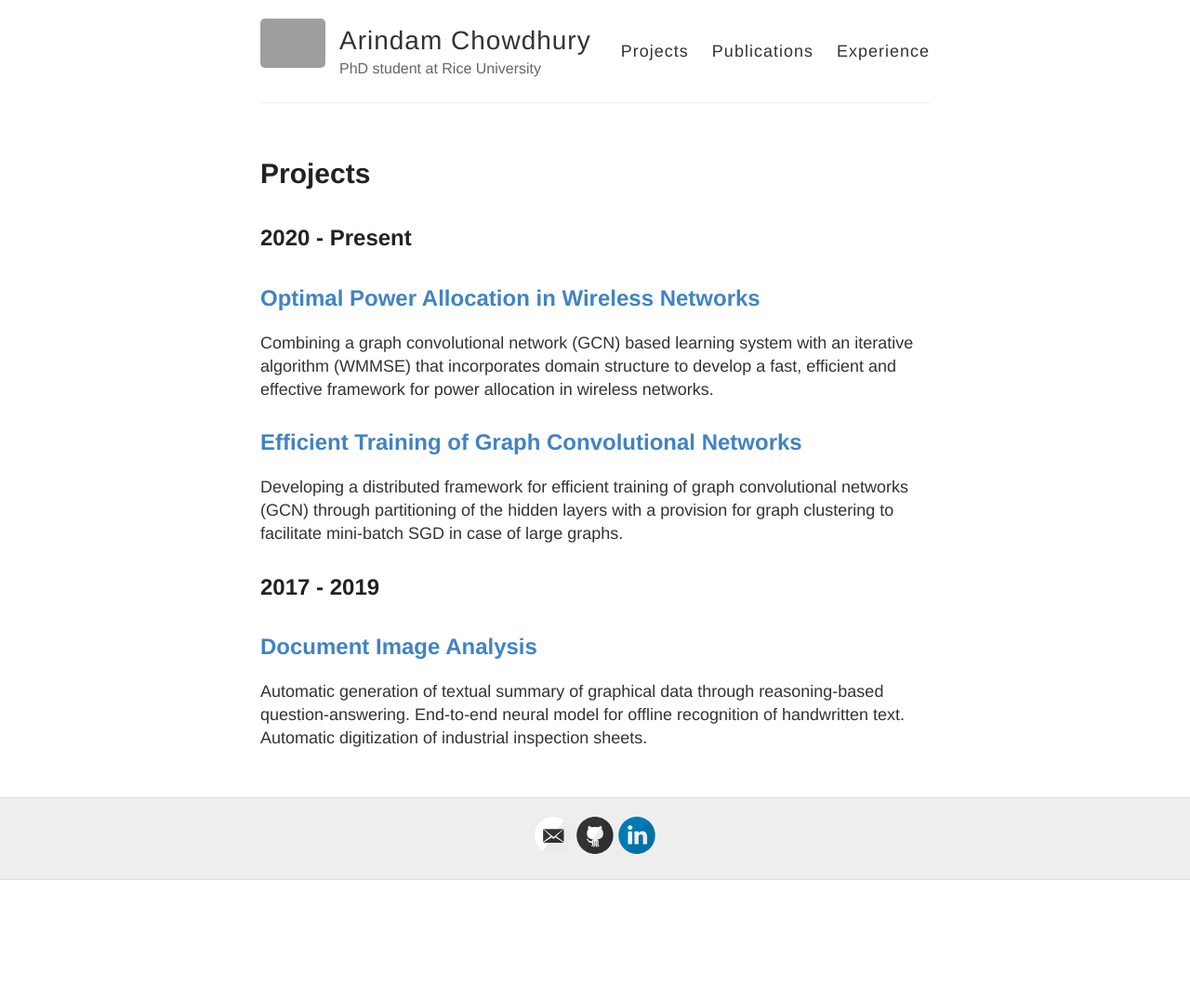
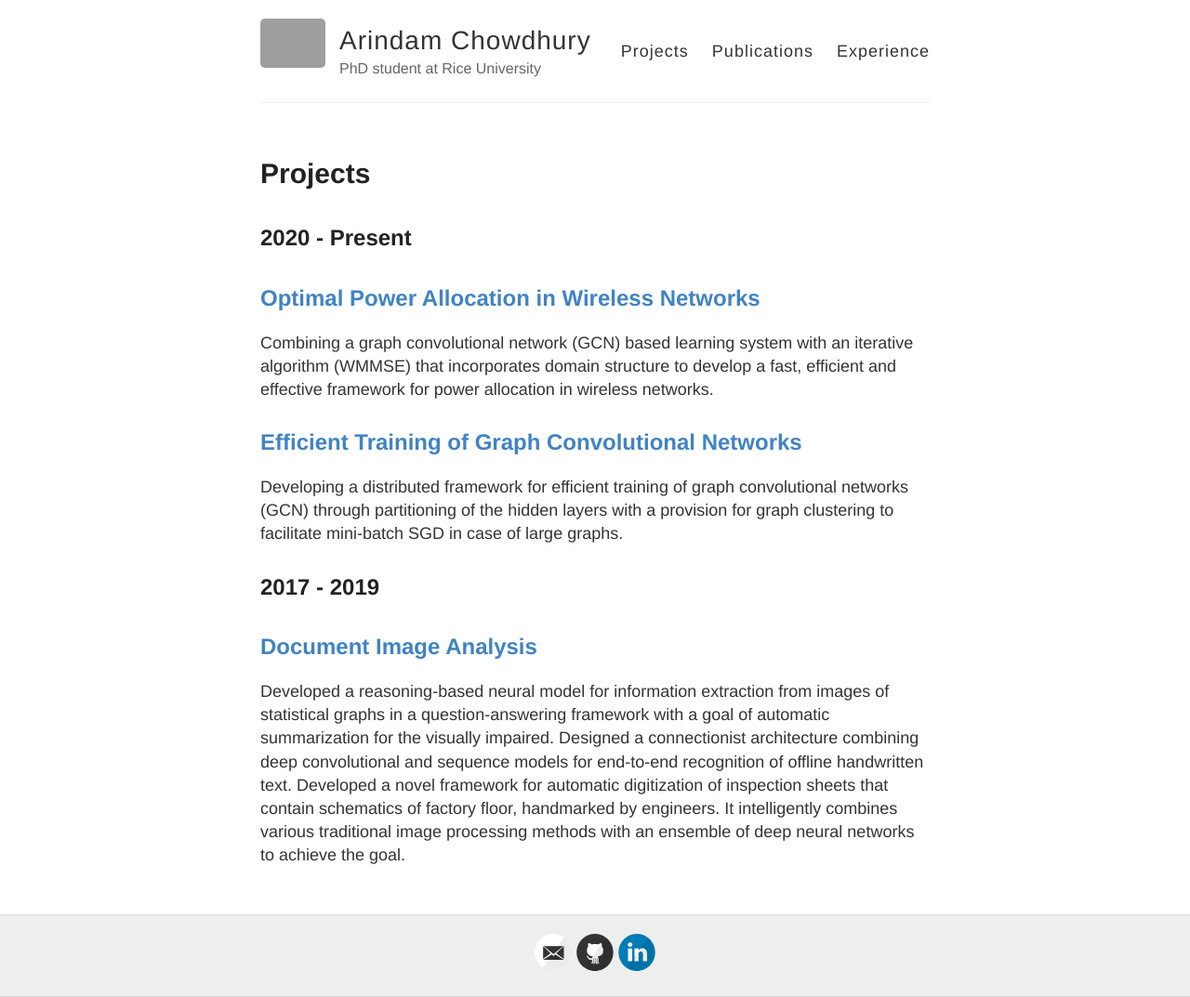
Before and after one commit to ArCho48/ArCho48.github.io, a Jekyll site: the page built from projects.md, in a window 1280 px wide. Shown: the whole page at 93% size. Built offline with Jekyll 4.4.1, drawn with Linux system fonts in a browser that asks for light colours; before the commit the page ends 947 px from its top, so only the background shows below that; grey boxes are pictures that could not be loaded.

Commit message:
Update projects.md

```diff
--- a/projects.md
+++ b/projects.md
@@ -15,4 +15,4 @@ Developing a distributed framework for efficient training of graph convolutional
 ## 2017 - 2019
 
 ## [Document Image Analysis](/projects//powAlloc.md)
-Automatic generation of textual summary of graphical data through reasoning-based question-answering. End-to-end neural model for offline recognition of handwritten text. Automatic digitization of industrial inspection sheets.
+Developed a reasoning-based neural model for information extraction from images of statistical graphs in a question-answering framework with a goal of automatic summarization for the visually impaired. Designed a connectionist architecture combining deep convolutional and sequence models for end-to-end recognition of offline handwritten text. Developed a novel framework for automatic digitization of inspection sheets that contain schematics of factory floor, handmarked by engineers. It intelligently combines various traditional image processing methods with an ensemble of deep neural networks to achieve the goal.
```
